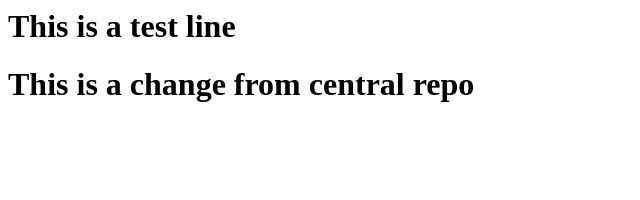
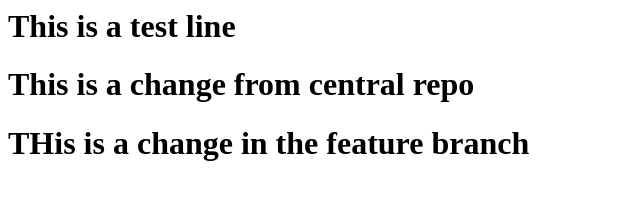
Before and after one commit to bikash-123/eduranz_demo, a plain HTML site: page index.html in a window 1280 px wide. Shown: the whole page, without its empty margins (0-640 px from the left). Drawn offline with Linux system fonts and the light colour scheme.

Commit message:
changes from feature branch

```diff
--- a/index.html
+++ b/index.html
@@ -1,2 +1,3 @@
 <h1>This is a test line</h1>
 <h1>This is a change from central repo</h1>
+<h1>THis is a change in the feature branch</h1>
```
